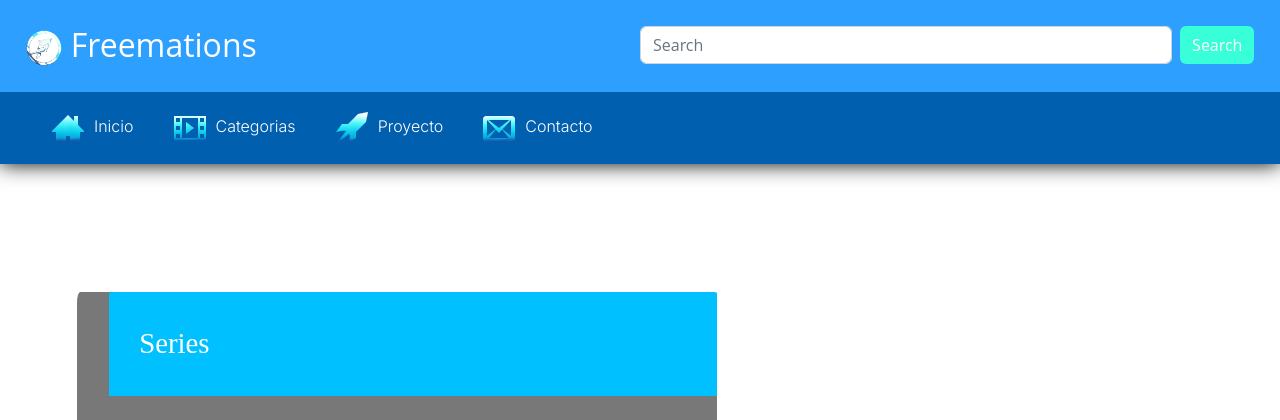
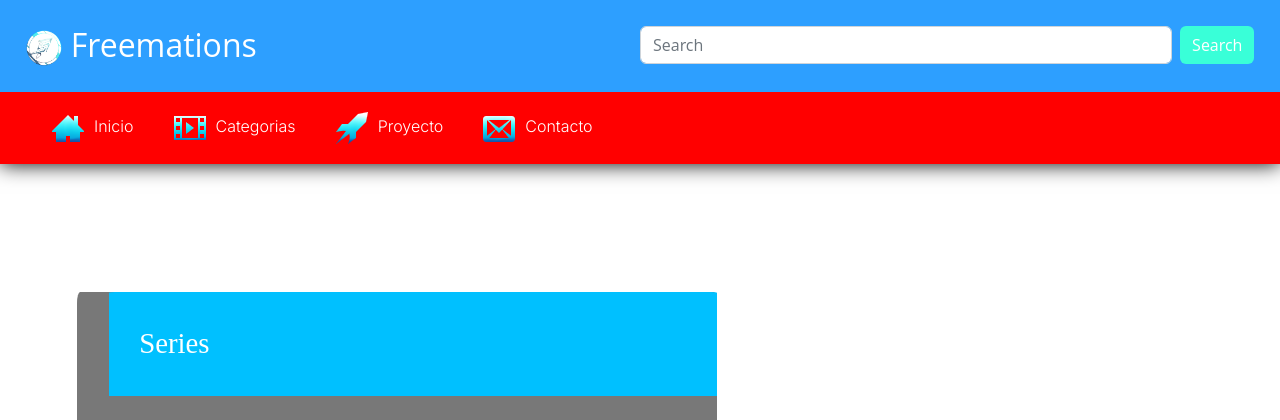
Before and after one commit to Freemations/Freemations, a PHP site: page / in a window 1280 px wide. Shown: the top 420 px of the page. Run offline with PHP 8.4, Linux system fonts and the light colour scheme.

Commit message:
Update estilos.css

```diff
--- a/CSS/estilos.css
+++ b/CSS/estilos.css
@@ -83,7 +83,7 @@ header.menu {
 
 	width:100%;
 	margin:0px;
-	background:#005FAF;
+	background:red;
 	font-family: 'Baloo Tamma 2', cursive;
 	box-shadow: 0px 0px 20px #000;
 
```
